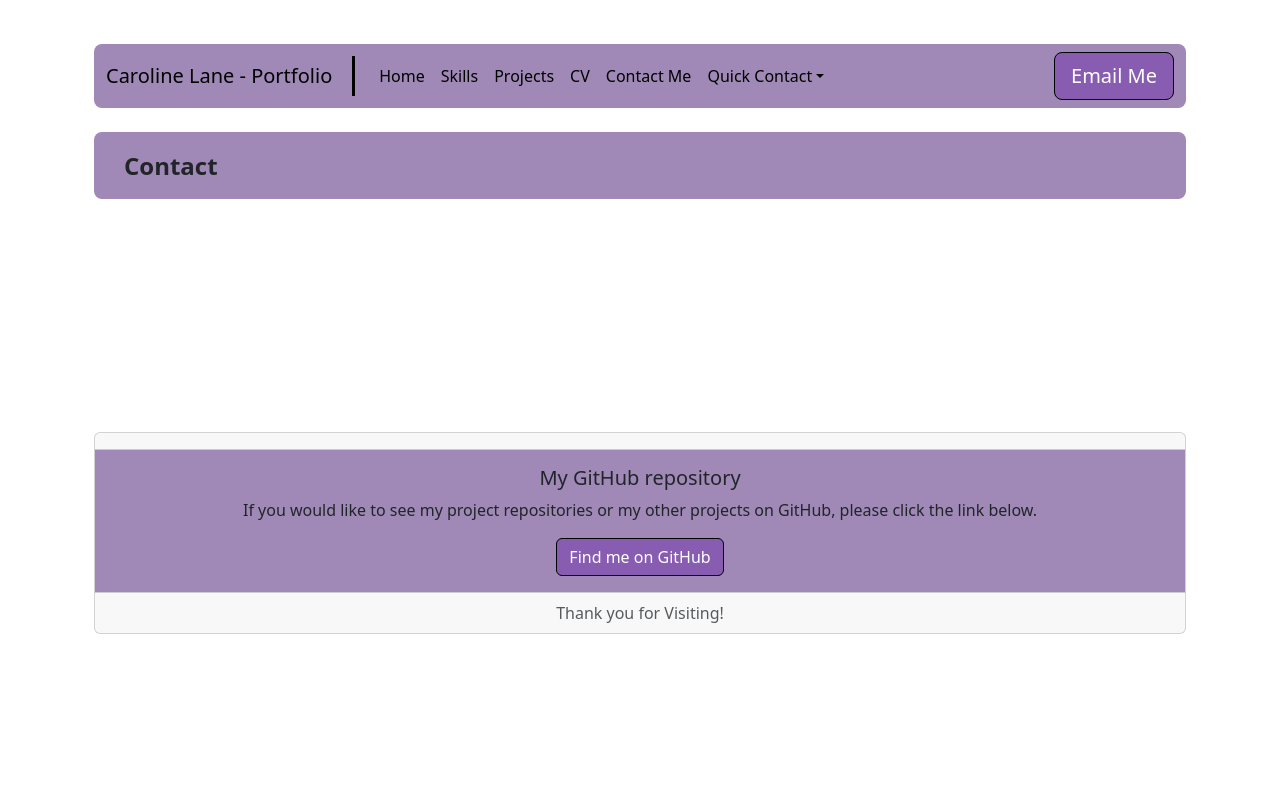
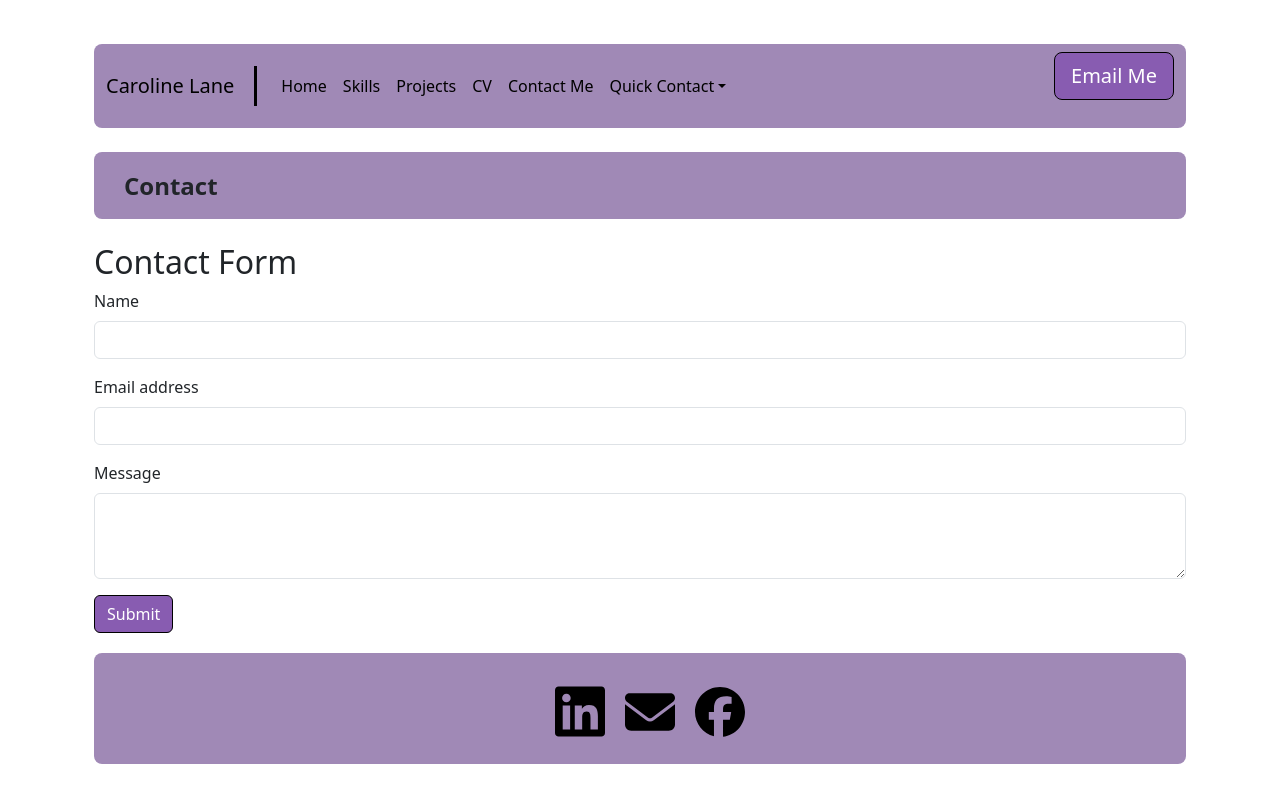
Before and after one commit to cazbella/react-portfolio, a React (Vite) app: page /contact in a window 1280 px wide. Shown: the top 786 px of the page. Built offline with nearby package versions, Linux system fonts and the light colour scheme.

Commit message:
adds contact form and fixes icons

```diff
--- a/src/components/jumbotron/Jumbotron.jsx
+++ b/src/components/jumbotron/Jumbotron.jsx
@@ -16,7 +16,7 @@ function Jumbotron() {
             </div>
           <div className="col sm-12 col-md-6 col-lg-9 text-justify">
             <h1 id="jumbotron-header">Caroline Lane</h1>
-            <p className="col-sm-12 col-md-8 fs-4">Hi! Great to meet you! My name is Caroline and I am a Junior
+            <p className="col-sm-12 col-md-8 fs-4">Hi! Welcome to my portfolio. Great to meet you! My name is Caroline and I am a Junior
               Web Developer with experience in Teaching children of all ages. I have a 1st class honours degree in
               Biomedical Science and Human Biology. I have also worked as a singer/songwriter for over 15 years, and
               have experience in sales and hospitality.</p>
--- a/src/components/layout/Navbar.css
+++ b/src/components/layout/Navbar.css
@@ -9,7 +9,9 @@
   border-radius: 0.5rem;
 }
 
+.btn {
 
+}
 
 .dropdown-item:hover,
 .dropdown-item:active {
--- a/src/components/layout/Navbar.jsx
+++ b/src/components/layout/Navbar.jsx
@@ -8,7 +8,7 @@ function Navbar() {
       <nav className="navbar navbar-expand-lg customNav">
         <div className="container-fluid">
           <Link className="navbar-brand" to="/">
-            Caroline Lane - Portfolio
+            Caroline Lane
           </Link>
           <button
             className="navbar-toggler"
--- a/src/components/pages/CV.css
+++ b/src/components/pages/CV.css
@@ -1,3 +1,21 @@
 .cv-images {
     margin-top: 20px;
+    text-align: center; /* Align text within the container */
   }
+
+  .cv-images img {
+    border-radius: 10px !important; /* Adjust the border-radius value as needed */
+  }
+
+  .cv-container {
+    display: flex;
+    flex-direction: column;
+    align-items: center;
+    justify-content: center;
+    text-align: center;
+  }
+
+  .cv-link {
+    color: black;
+    /* Add any other styles as needed */
+  }
--- a/src/components/pages/CV.jsx
+++ b/src/components/pages/CV.jsx
@@ -1,23 +1,23 @@
 import React from "react";
 import Header from "../layout/Header";
-import "./CV.css"
+import "./CV.css";
 
 function CV() {
   return (
     <div>
       <Header title="CV" />
-      <div className="container-fluid mb-4 cv">
+      <div className="container-fluid mb-4 cv-container">
         <div className="container-fluid mb-4 rounded-3 work-header" id="cv-container">
-          <p>Please find a link below to my CV in PDF format and images of my CV</p>
+          <p>Please find a link below to my CV in PDF format and images of my CV.</p>
           <a href="/pdf/cvpdf.pdf" target="_blank" rel="noopener noreferrer" className="cv-link">
             Open CV (PDF)
-
           </a>
+          <br />
           <div className="cv-images">
-            {/* Add image tags for each image */}
             <img src="./images/cv-image1.jpg" alt="CV Image 1" />
+            <br />
+            <br />
             <img src="./images/cv-image2.jpg" alt="CV Image 2" />
-            {/* Add more images as needed */}
           </div>
         </div>
       </div>
--- /dev/null
+++ b/src/components/pages/Contact.css
@@ -0,0 +1,25 @@
+#icon-container {
+    display: flex;
+    justify-content: center;
+    align-items: center;
+  }
+
+  .column {
+    display: flex;
+    flex-direction: row;
+    justify-content: center;
+    align-items: center;
+  }
+
+  .icon {
+    width: 50px;
+    height: auto;
+    margin: 10px;
+  }
+
+  .btn {
+    background-color: rgb(136, 92, 177);
+    border-color: black;
+    color: white;
+    margin-bottom: 20px;
+  }
--- a/src/components/pages/Contact.jsx
+++ b/src/components/pages/Contact.jsx
@@ -1,11 +1,56 @@
 import React from "react";
+import { FontAwesomeIcon } from "@fortawesome/react-fontawesome";
+import { faFacebook, faLinkedin } from "@fortawesome/free-brands-svg-icons";
+import { faEnvelope } from "@fortawesome/free-solid-svg-icons";
+
 import Header from "../layout/Header";
+import "./Contact.css";
 
 function Contact() {
+  const iconStyle = { color: "black" }; // variable to store the colour style
+
   return (
     <div>
-       <Header title="Contact" />
-      {/* contace me details */}
+      <Header title="Contact" />
+
+      {/* Bootstrap Contact Form */}
+      <div className="container mt-4">
+        <h2>Contact Form</h2>
+        <form>
+          <div className="mb-3">
+            <label htmlFor="name" className="form-label">Name</label>
+            <input type="text" className="form-control" id="name" />
+          </div>
+          <div className="mb-3">
+            <label htmlFor="email" className="form-label">Email address</label>
+            <input type="email" className="form-control" id="email" />
+          </div>
+          <div className="mb-3">
+            <label htmlFor="message" className="form-label">Message</label>
+            <textarea className="form-control" id="message" rows="3"></textarea>
+          </div>
+          <button type="submit" className="btn btn">Submit</button>
+        </form>
+      </div>
+
+      {/* Icons */}
+      <div className="container-fluid mb-4 icon-container">
+        <div className="container-fluid mb-4 rounded-3 work-header" id="icon-container">
+          <div className="row">
+            <div className="column">
+              <a href="https://www.linkedin.com/in/caroline-lane7" target="_blank" rel="noopener noreferrer">
+                <FontAwesomeIcon icon={faLinkedin} className="icon" style={iconStyle} />
+              </a>
+              <a href="mailto:cartolinelane@live.co.uk" target="_blank" rel="noopener noreferrer">
+                <FontAwesomeIcon icon={faEnvelope} className="icon" style={iconStyle} />
+              </a>
+              <a href="https://www.facebook.com/CarolineBellaMusic" target="_blank" rel="noopener noreferrer">
+                <FontAwesomeIcon icon={faFacebook} className="icon" style={iconStyle} />
+              </a>
+            </div>
+          </div>
+        </div>
+      </div>
     </div>
   );
 }
--- a/src/index.css
+++ b/src/index.css
@@ -4,15 +4,9 @@ body {
 }
 
 .bg-body-tertiary,
-.customNav,
-.work-header,
 .card-body {
   background-color: rgb(160, 137, 182) !important;
 }
-
-
-
-
 
 .btn-primary {
   border-color: black !important;
@@ -49,24 +43,14 @@ body {
   align-items: flex-end;
 }
 
-.icon-container {
-  text-align: center;
-  height: 100%;
-}
 
-.icon {
-  width: 15%;
-  max-width: 100%;
-  height: auto;
-  margin: 10px;
-}
 
 .icon:hover {
   box-shadow: 2px 2px 4px rgba(0, 0, 0, 0.4);
 }
 
-.cv-link {
-  color: black;
+.skills {
+  margin-bottom: 20px;
 }
 
 
@@ -96,7 +80,3 @@ body {
     padding: 0 15px;
   }
 }
-
-.skills {
-  margin-bottom: 20px;
-}
```
Also changed, not shown: images/cv-image1.jpg, images/cv-image2.jpg.
